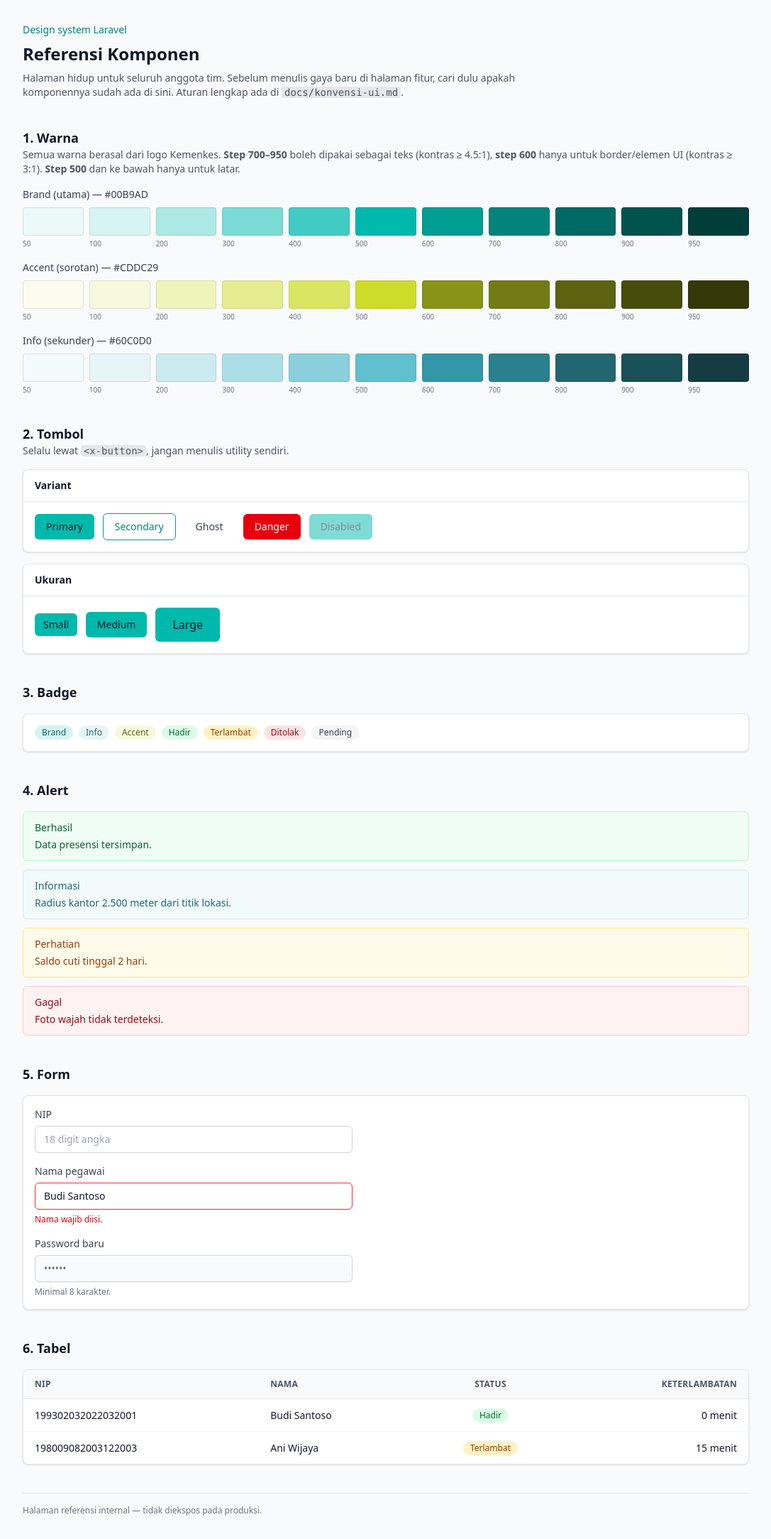
After one commit to IT-BLKM/esensiv2, a Laravel app: page /dev/komponen in a window 1280 px wide. The commit adds this page. Shown: the whole page at 71% size, without its empty margins (96-1183 px from the left). Run offline with Laravel 12, Linux system fonts and the light colour scheme; style sheets or scripts are compiled from the project's sources.

Commit message:
feat: design token Kemenkes + komponen Blade inti + halaman referensi (#66)

```diff
--- a/resources/css/app.css
+++ b/resources/css/app.css
@@ -3,7 +3,64 @@
 @source '../../vendor/laravel/framework/src/Illuminate/Pagination/resources/views/*.blade.php';
 @source '../../storage/framework/views/*.php';
 
+/*
+ * Design token — SATU-SATUNYA sumber warna aplikasi.
+ * Baca dulu: docs/konvensi-ui.md
+ *
+ * Aturan yang dijaga otomatis oleh tests/Feature/DesignTokensTest.php:
+ *   - step 700–950 → kontras >= 4.5:1 vs putih, BOLEH dipakai sebagai teks (WCAG 1.4.3).
+ *   - step 600     → kontras >= 3.0:1 vs putih, hanya untuk elemen UI/border (WCAG 1.4.11).
+ *   - step 500     → warna persis logo Kemenkes, FILL/latar saja, TIDAK PERNAH jadi teks.
+ *   - step 50–400  → tint terang, latar/border saja, TIDAK PERNAH jadi teks.
+ *
+ * Jangan menaruh hex literal di dalam file .blade.php.
+ */
 @theme {
     --font-sans: 'Instrument Sans', ui-sans-serif, system-ui, sans-serif, 'Apple Color Emoji', 'Segoe UI Emoji',
         'Segoe UI Symbol', 'Noto Color Emoji';
+
+    /* ------------------------------------------------------------------
+     * brand (#00B9AD) — warna utama, aksi primer, navigasi aktif
+     * ------------------------------------------------------------------ */
+    --color-brand-50: #ebf9f8;
+    --color-brand-100: #d6f4f2;
+    --color-brand-200: #ade9e5;
+    --color-brand-300: #7adbd4;
+    --color-brand-400: #42cbc2;
+    --color-brand-500: #00b9ad;
+    --color-brand-600: #009d92;
+    --color-brand-700: #00847b;
+    --color-brand-800: #006963;
+    --color-brand-900: #00534d;
+    --color-brand-950: #003e3a;
+
+    /* ------------------------------------------------------------------
+     * accent (#CDDC29) — sorotan, penanda penting, highlight ringan
+     * ------------------------------------------------------------------ */
+    --color-accent-50: #fbfcee;
+    --color-accent-100: #f7f9dd;
+    --color-accent-200: #eff4bb;
+    --color-accent-300: #e5ed90;
+    --color-accent-400: #dae561;
+    --color-accent-500: #cddc29;
+    --color-accent-600: #889318;
+    --color-accent-700: #737b14;
+    --color-accent-800: #5c6210;
+    --color-accent-900: #474c0d;
+    --color-accent-950: #353909;
+
+    /* ------------------------------------------------------------------
+     * info (#60C0D0) — informasi sekunder, badge status, tautan pendukung
+     * ------------------------------------------------------------------ */
+    --color-info-50: #f2fafb;
+    --color-info-100: #e6f5f7;
+    --color-info-200: #ccebf0;
+    --color-info-300: #acdee7;
+    --color-info-400: #89d0dc;
+    --color-info-500: #60c0d0;
+    --color-info-600: #3297a8;
+    --color-info-700: #2a808e;
+    --color-info-800: #226672;
+    --color-info-900: #1a5058;
+    --color-info-950: #143c42;
 }
--- /dev/null
+++ b/resources/views/components/alert.blade.php
@@ -0,0 +1,23 @@
+@props([
+    'variant' => 'info',
+    'title' => null,
+])
+
+@php
+    $variantClasses = match ($variant) {
+        'success' => 'border-green-200 bg-green-50 text-green-800',
+        'warning' => 'border-amber-200 bg-amber-50 text-amber-800',
+        'danger' => 'border-red-200 bg-red-50 text-red-800',
+        'info' => 'border-info-200 bg-info-50 text-info-800',
+        default => 'border-info-200 bg-info-50 text-info-800',
+    };
+@endphp
+
+<div {{ $attributes->class(['rounded-md border px-4 py-3 text-sm', $variantClasses]) }}>
+    @if ($title)
+        <p class="font-medium">{{ $title }}</p>
+        <div class="mt-1">{{ $slot }}</div>
+    @else
+        {{ $slot }}
+    @endif
+</div>
--- /dev/null
+++ b/resources/views/components/badge.blade.php
@@ -0,0 +1,18 @@
+@props([
+    'variant' => 'neutral',
+])
+
+@php
+    $variantClasses = match ($variant) {
+        'brand' => 'bg-brand-100 text-brand-800',
+        'info' => 'bg-info-100 text-info-800',
+        'accent' => 'bg-accent-100 text-accent-800',
+        'success' => 'bg-green-100 text-green-800',
+        'warning' => 'bg-amber-100 text-amber-800',
+        'danger' => 'bg-red-100 text-red-800',
+        'neutral' => 'bg-gray-100 text-gray-700',
+        default => 'bg-gray-100 text-gray-700',
+    };
+@endphp
+
+<span {{ $attributes->class(['inline-flex items-center rounded-full px-2.5 py-0.5 text-xs font-medium', $variantClasses]) }}>{{ $slot }}</span>
--- /dev/null
+++ b/resources/views/components/button.blade.php
@@ -0,0 +1,34 @@
+@props([
+    'variant' => 'primary',
+    'size' => 'md',
+    'type' => 'button',
+    'disabled' => false,
+])
+
+@php
+    $variantClasses = match ($variant) {
+        'primary' => 'bg-brand-500 text-gray-900 hover:bg-brand-600 focus-visible:outline-brand-800',
+        'secondary' => 'border border-brand-600 bg-white text-brand-700 hover:bg-brand-50 focus-visible:outline-brand-700',
+        'ghost' => 'text-gray-700 hover:bg-gray-100 focus-visible:outline-gray-500',
+        'danger' => 'bg-red-600 text-white hover:bg-red-700 focus-visible:outline-red-700',
+        default => 'bg-brand-500 text-gray-900 hover:bg-brand-600 focus-visible:outline-brand-800',
+    };
+
+    $sizeClasses = match ($size) {
+        'sm' => 'px-3 py-1.5 text-sm',
+        'lg' => 'px-6 py-3 text-base',
+        default => 'px-4 py-2 text-sm',
+    };
+@endphp
+
+<button
+    type="{{ $type }}"
+    {{ $attributes->class([
+        'inline-flex items-center justify-center gap-2 rounded-md font-medium whitespace-nowrap transition-colors',
+        'focus-visible:outline-2 focus-visible:outline-offset-2',
+        'disabled:cursor-not-allowed disabled:opacity-50',
+        $variantClasses,
+        $sizeClasses,
+    ]) }}
+    @if ($disabled) disabled @endif
+>{{ $slot }}</button>
--- /dev/null
+++ b/resources/views/components/card.blade.php
@@ -0,0 +1,17 @@
+@props([
+    'title' => null,
+    'subtitle' => null,
+])
+
+<div {{ $attributes->class(['overflow-hidden rounded-lg border border-gray-200 bg-white shadow-sm']) }}>
+    @if ($title)
+        <div class="border-b border-gray-200 px-4 py-3">
+            <h2 class="text-sm font-semibold text-gray-900">{{ $title }}</h2>
+            @if ($subtitle)
+                <p class="mt-0.5 text-xs text-gray-500">{{ $subtitle }}</p>
+            @endif
+        </div>
+    @endif
+
+    <div class="p-4">{{ $slot }}</div>
+</div>
--- /dev/null
+++ b/resources/views/components/input.blade.php
@@ -0,0 +1,19 @@
+@props([
+    'type' => 'text',
+    'invalid' => false,
+])
+
+@php
+    $stateClasses = $invalid
+        ? 'border-red-500 focus:border-red-600 focus:ring-red-500/30'
+        : 'border-gray-300 focus:border-brand-600 focus:ring-brand-600/30';
+@endphp
+
+<input
+    type="{{ $type }}"
+    {{ $attributes->class([
+        'block w-full rounded-md border px-3 py-2 text-sm text-gray-900 shadow-xs',
+        'placeholder:text-gray-400 focus:ring-2 focus:outline-none disabled:bg-gray-50 disabled:text-gray-500',
+        $stateClasses,
+    ]) }}
+/>
--- /dev/null
+++ b/resources/views/components/table.blade.php
@@ -0,0 +1,3 @@
+<div {{ $attributes->class(['overflow-x-auto rounded-lg border border-gray-200 bg-white shadow-sm']) }}>
+    <table class="min-w-full divide-y divide-gray-200 text-sm">{{ $slot }}</table>
+</div>
--- /dev/null
+++ b/resources/views/components/table/td.blade.php
@@ -0,0 +1,14 @@
+@props([
+    'align' => 'left',
+])
+
+<td
+    {{ $attributes->class([
+        'px-4 py-3 text-gray-900',
+        match ($align) {
+            'center' => 'text-center',
+            'right' => 'text-right',
+            default => 'text-left',
+        },
+    ]) }}
+>{{ $slot }}</td>
--- /dev/null
+++ b/resources/views/components/table/th.blade.php
@@ -0,0 +1,15 @@
+@props([
+    'align' => 'left',
+])
+
+<th
+    scope="col"
+    {{ $attributes->class([
+        'bg-gray-50 px-4 py-3 text-xs font-semibold tracking-wide text-gray-600 uppercase',
+        match ($align) {
+            'center' => 'text-center',
+            'right' => 'text-right',
+            default => 'text-left',
+        },
+    ]) }}
+>{{ $slot }}</th>
--- /dev/null
+++ b/resources/views/dev/komponen.blade.php
@@ -0,0 +1,191 @@
+<!DOCTYPE html>
+<html lang="id">
+<head>
+    <meta charset="utf-8">
+    <meta name="viewport" content="width=device-width, initial-scale=1">
+    <title>Referensi Komponen — {{ config('app.name') }}</title>
+    @vite(['resources/css/app.css'])
+</head>
+<body class="min-h-screen bg-gray-50 p-8 text-gray-900">
+    <div class="mx-auto flex max-w-5xl flex-col gap-10">
+
+        <header class="flex flex-col gap-2">
+            <p class="text-sm font-medium text-brand-700">Design system {{ config('app.name') }}</p>
+            <h1 class="text-2xl font-semibold">Referensi Komponen</h1>
+            <p class="max-w-3xl text-sm text-gray-600">
+                Halaman hidup untuk seluruh anggota tim. Sebelum menulis gaya baru di halaman fitur,
+                cari dulu apakah komponennya sudah ada di sini. Aturan lengkap ada di
+                <code class="rounded bg-gray-200 px-1">docs/konvensi-ui.md</code>.
+            </p>
+        </header>
+
+        {{-- Warna --}}
+        <section class="flex flex-col gap-4">
+            <div>
+                <h2 class="text-lg font-semibold">1. Warna</h2>
+                <p class="text-sm text-gray-600">
+                    Semua warna berasal dari logo Kemenkes. <strong>Step 700–950</strong> boleh dipakai sebagai teks
+                    (kontras &ge; 4.5:1), <strong>step 600</strong> hanya untuk border/elemen UI (kontras &ge; 3:1).
+                    <strong>Step 500</strong> dan ke bawah hanya untuk latar.
+                </p>
+            </div>
+
+            @php
+                /*
+                 * Kelas ditulis literal di sini — Tailwind hanya memindai teks statis,
+                 * jadi 'bg-brand-50' harus muncul apa adanya agar utilitasnya dibuat.
+                 */
+                $palettes = [
+                    'brand' => [
+                        'label' => 'Brand (utama) — #00B9AD',
+                        'steps' => [
+                            50 => 'bg-brand-50', 100 => 'bg-brand-100', 200 => 'bg-brand-200', 300 => 'bg-brand-300',
+                            400 => 'bg-brand-400', 500 => 'bg-brand-500', 600 => 'bg-brand-600', 700 => 'bg-brand-700',
+                            800 => 'bg-brand-800', 900 => 'bg-brand-900', 950 => 'bg-brand-950',
+                        ],
+                    ],
+                    'accent' => [
+                        'label' => 'Accent (sorotan) — #CDDC29',
+                        'steps' => [
+                            50 => 'bg-accent-50', 100 => 'bg-accent-100', 200 => 'bg-accent-200', 300 => 'bg-accent-300',
+                            400 => 'bg-accent-400', 500 => 'bg-accent-500', 600 => 'bg-accent-600', 700 => 'bg-accent-700',
+                            800 => 'bg-accent-800', 900 => 'bg-accent-900', 950 => 'bg-accent-950',
+                        ],
+                    ],
+                    'info' => [
+                        'label' => 'Info (sekunder) — #60C0D0',
+                        'steps' => [
+                            50 => 'bg-info-50', 100 => 'bg-info-100', 200 => 'bg-info-200', 300 => 'bg-info-300',
+                            400 => 'bg-info-400', 500 => 'bg-info-500', 600 => 'bg-info-600', 700 => 'bg-info-700',
+                            800 => 'bg-info-800', 900 => 'bg-info-900', 950 => 'bg-info-950',
+                        ],
+                    ],
+                ];
+            @endphp
+
+            @foreach ($palettes as $palette)
+                <div class="flex flex-col gap-2">
+                    <p class="text-sm font-medium text-gray-700">{{ $palette['label'] }}</p>
+                    <div class="grid grid-cols-6 gap-2 sm:grid-cols-11">
+                        @foreach ($palette['steps'] as $step => $swatch)
+                            <div class="flex flex-col gap-1">
+                                <div class="h-10 rounded border border-black/10 {{ $swatch }}"></div>
+                                <span class="text-[10px] text-gray-500">{{ $step }}</span>
+                            </div>
+                        @endforeach
+                    </div>
+                </div>
+            @endforeach
+        </section>
+
+        {{-- Tombol --}}
+        <section class="flex flex-col gap-4">
+            <div>
+                <h2 class="text-lg font-semibold">2. Tombol</h2>
+                <p class="text-sm text-gray-600">Selalu lewat <code class="rounded bg-gray-200 px-1">&lt;x-button&gt;</code>, jangan menulis utility sendiri.</p>
+            </div>
+
+            <x-card title="Variant">
+                <div class="flex flex-wrap items-center gap-3">
+                    <x-button>Primary</x-button>
+                    <x-button variant="secondary">Secondary</x-button>
+                    <x-button variant="ghost">Ghost</x-button>
+                    <x-button variant="danger">Danger</x-button>
+                    <x-button disabled>Disabled</x-button>
+                </div>
+            </x-card>
+
+            <x-card title="Ukuran">
+                <div class="flex flex-wrap items-center gap-3">
+                    <x-button size="sm">Small</x-button>
+                    <x-button size="md">Medium</x-button>
+                    <x-button size="lg">Large</x-button>
+                </div>
+            </x-card>
+        </section>
+
+        {{-- Badge --}}
+        <section class="flex flex-col gap-4">
+            <h2 class="text-lg font-semibold">3. Badge</h2>
+            <x-card>
+                <div class="flex flex-wrap gap-2">
+                    <x-badge variant="brand">Brand</x-badge>
+                    <x-badge variant="info">Info</x-badge>
+                    <x-badge variant="accent">Accent</x-badge>
+                    <x-badge variant="success">Hadir</x-badge>
+                    <x-badge variant="warning">Terlambat</x-badge>
+                    <x-badge variant="danger">Ditolak</x-badge>
+                    <x-badge>Pending</x-badge>
+                </div>
+            </x-card>
+        </section>
+
+        {{-- Alert --}}
+        <section class="flex flex-col gap-4">
+            <h2 class="text-lg font-semibold">4. Alert</h2>
+            <div class="flex flex-col gap-3">
+                <x-alert variant="success" title="Berhasil">Data presensi tersimpan.</x-alert>
+                <x-alert variant="info" title="Informasi">Radius kantor 2.500 meter dari titik lokasi.</x-alert>
+                <x-alert variant="warning" title="Perhatian">Saldo cuti tinggal 2 hari.</x-alert>
+                <x-alert variant="danger" title="Gagal">Foto wajah tidak terdeteksi.</x-alert>
+            </div>
+        </section>
+
+        {{-- Form --}}
+        <section class="flex flex-col gap-4">
+            <h2 class="text-lg font-semibold">5. Form</h2>
+            <x-card>
+                <div class="flex max-w-md flex-col gap-4">
+                    <div class="flex flex-col gap-1.5">
+                        <label for="nip" class="text-sm font-medium text-gray-700">NIP</label>
+                        <x-input id="nip" name="nip" placeholder="18 digit angka" />
+                    </div>
+                    <div class="flex flex-col gap-1.5">
+                        <label for="nama" class="text-sm font-medium text-gray-700">Nama pegawai</label>
+                        <x-input id="nama" name="nama" value="Budi Santoso" invalid />
+                        <p class="text-xs text-red-600">Nama wajib diisi.</p>
+                    </div>
+                    <div class="flex flex-col gap-1.5">
+                        <label for="password" class="text-sm font-medium text-gray-700">Password baru</label>
+                        <x-input id="password" name="password" type="password" disabled value="123456" />
+                        <p class="text-xs text-gray-500">Minimal 8 karakter.</p>
+                    </div>
+                </div>
+            </x-card>
+        </section>
+
+        {{-- Tabel --}}
+        <section class="flex flex-col gap-4">
+            <h2 class="text-lg font-semibold">6. Tabel</h2>
+            <x-table>
+                <thead>
+                    <tr>
+                        <x-table.th>NIP</x-table.th>
+                        <x-table.th>Nama</x-table.th>
+                        <x-table.th align="center">Status</x-table.th>
+                        <x-table.th align="right">Keterlambatan</x-table.th>
+                    </tr>
+                </thead>
+                <tbody class="divide-y divide-gray-100">
+                    <tr>
+                        <x-table.td>199302032022032001</x-table.td>
+                        <x-table.td>Budi Santoso</x-table.td>
+                        <x-table.td align="center"><x-badge variant="success">Hadir</x-badge></x-table.td>
+                        <x-table.td align="right">0 menit</x-table.td>
+                    </tr>
+                    <tr>
+                        <x-table.td>198009082003122003</x-table.td>
+                        <x-table.td>Ani Wijaya</x-table.td>
+                        <x-table.td align="center"><x-badge variant="warning">Terlambat</x-badge></x-table.td>
+                        <x-table.td align="right">15 menit</x-table.td>
+                    </tr>
+                </tbody>
+            </x-table>
+        </section>
+
+        <footer class="border-t border-gray-200 pt-4 text-xs text-gray-500">
+            Halaman referensi internal — tidak diekspos pada produksi.
+        </footer>
+    </div>
+</body>
+</html>
--- a/routes/web.php
+++ b/routes/web.php
@@ -5,3 +5,11 @@ use Illuminate\Support\Facades\Route;
 Route::get('/', function () {
     return view('welcome');
 });
+
+/*
+ * Halaman referensi design system (docs/konvensi-ui.md §6).
+ * Hanya untuk lingkungan lokal/testing — tidak boleh terlihat di produksi.
+ */
+if (! app()->isProduction()) {
+    Route::get('/dev/komponen', fn () => view('dev.komponen'))->name('dev.komponen');
+}
```
Also changed, not shown: docs/konvensi-ui.md (added, +171 -0 lines), tests/Feature/DesignTokensTest.php (added, +104 -0 lines), tests/Feature/DevKomponenTest.php (added, +17 -0 lines).
